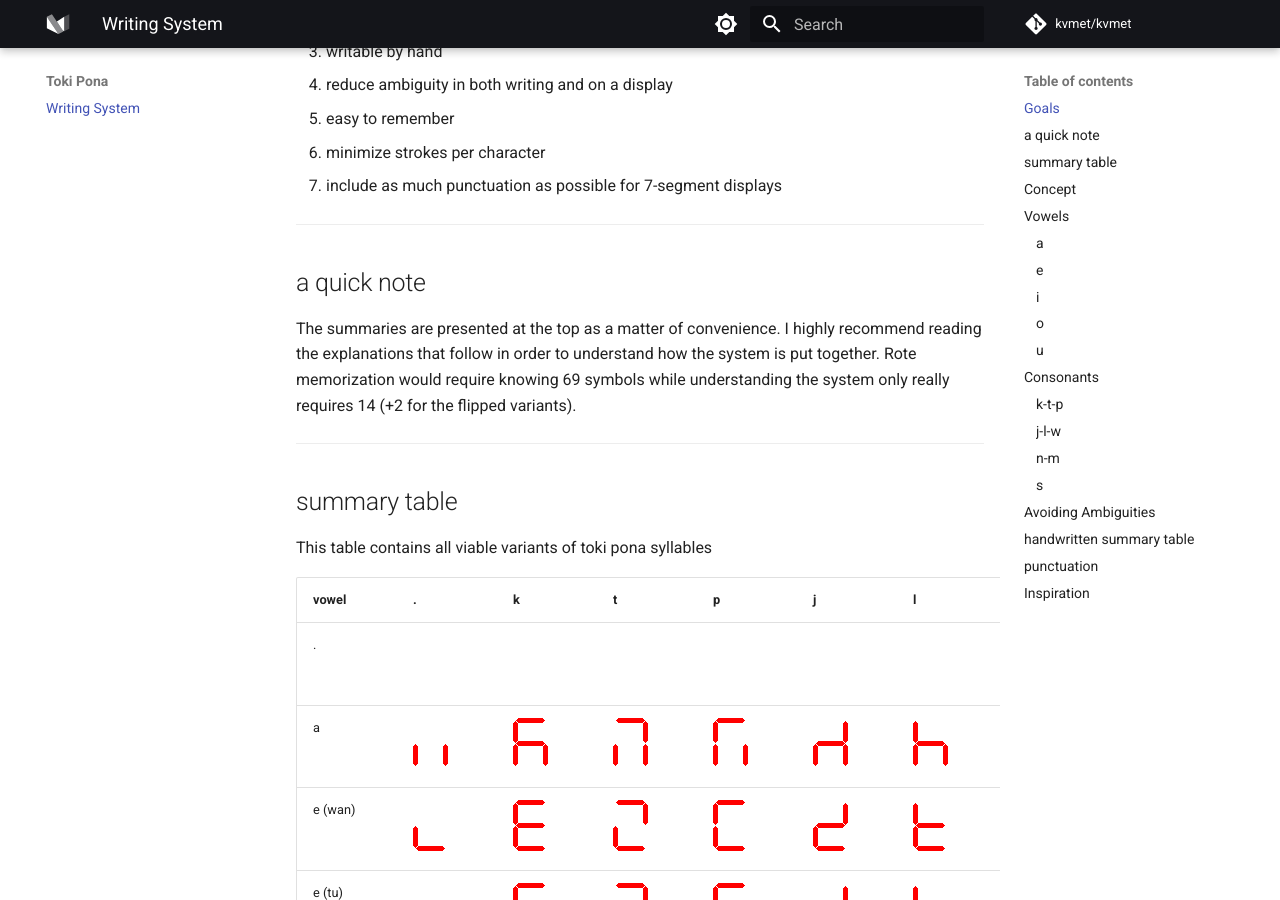
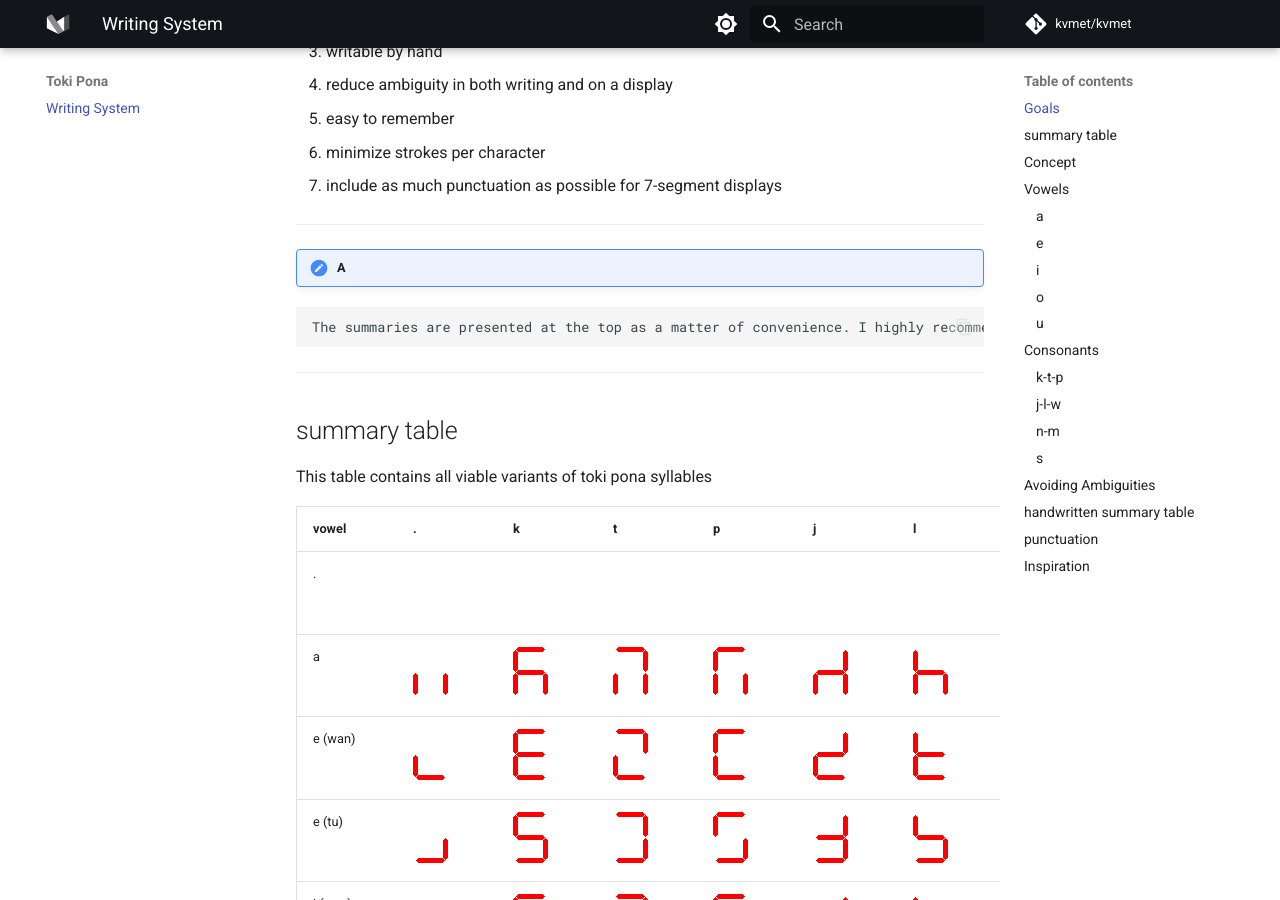
Before and after one commit to kvmet/kvmet, an MkDocs documentation site: the page built from docs/toki-pona/luka-tu-suno.md, in a window 1280 px wide and 900 px high, scrolled down 307 px. Built offline with MkDocs 1.6.1 and Material for MkDocs 9.7.7, drawn with Linux system fonts in a browser that asks for light colours; comment, search, counter and statistics services are not loaded.

````diff
--- a/docs/toki-pona/luka-tu-suno.md
+++ b/docs/toki-pona/luka-tu-suno.md
@@ -10,8 +10,10 @@
 7. include as much punctuation as possible for 7-segment displays
 
 ---
-## a quick note
+!!! a quick note
+```
 The summaries are presented at the top as a matter of convenience. I highly recommend reading the explanations that follow in order to understand how the system is put together. Rote memorization would require knowing 69 symbols while understanding the system only really requires 14 (+2 for the flipped variants).
+```
 
 ---
 ## summary table
````
Also changed, not shown: docs/vector-match/determining-similarity.md (+1 -0 lines).
